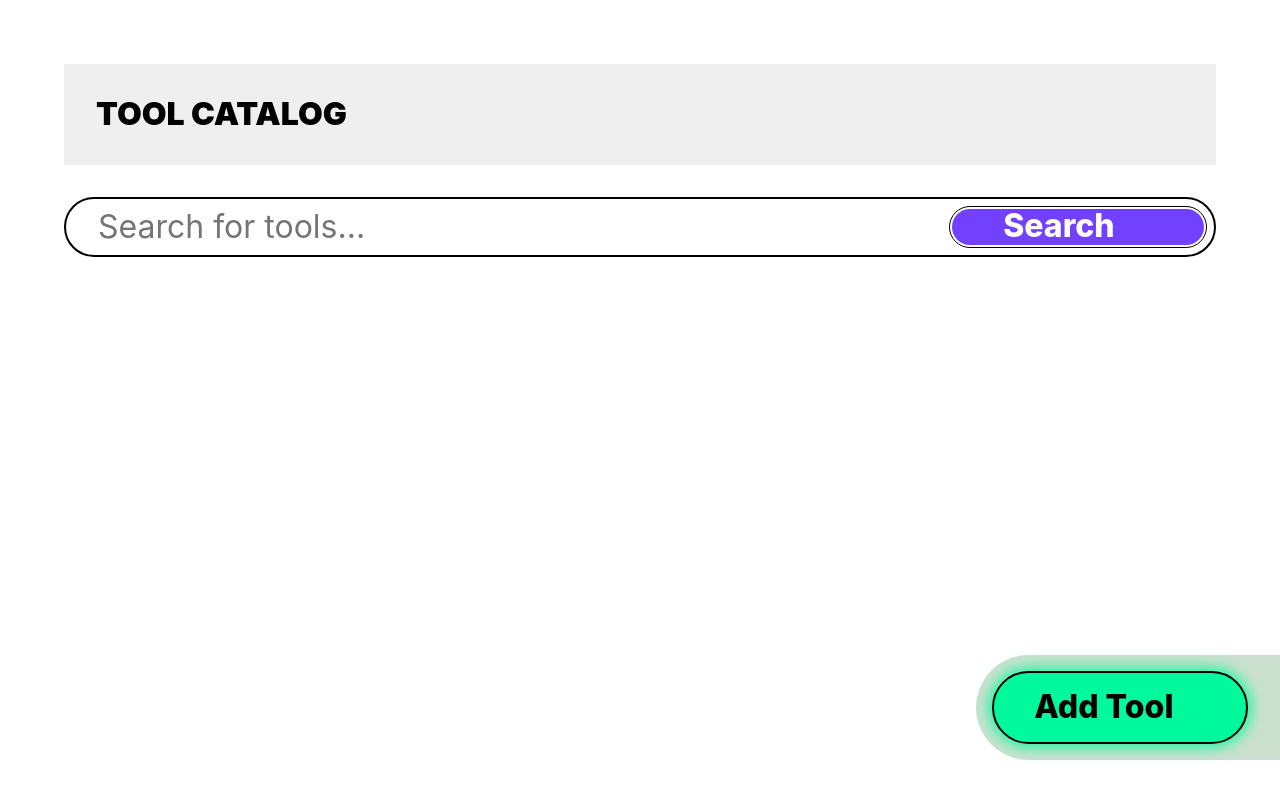
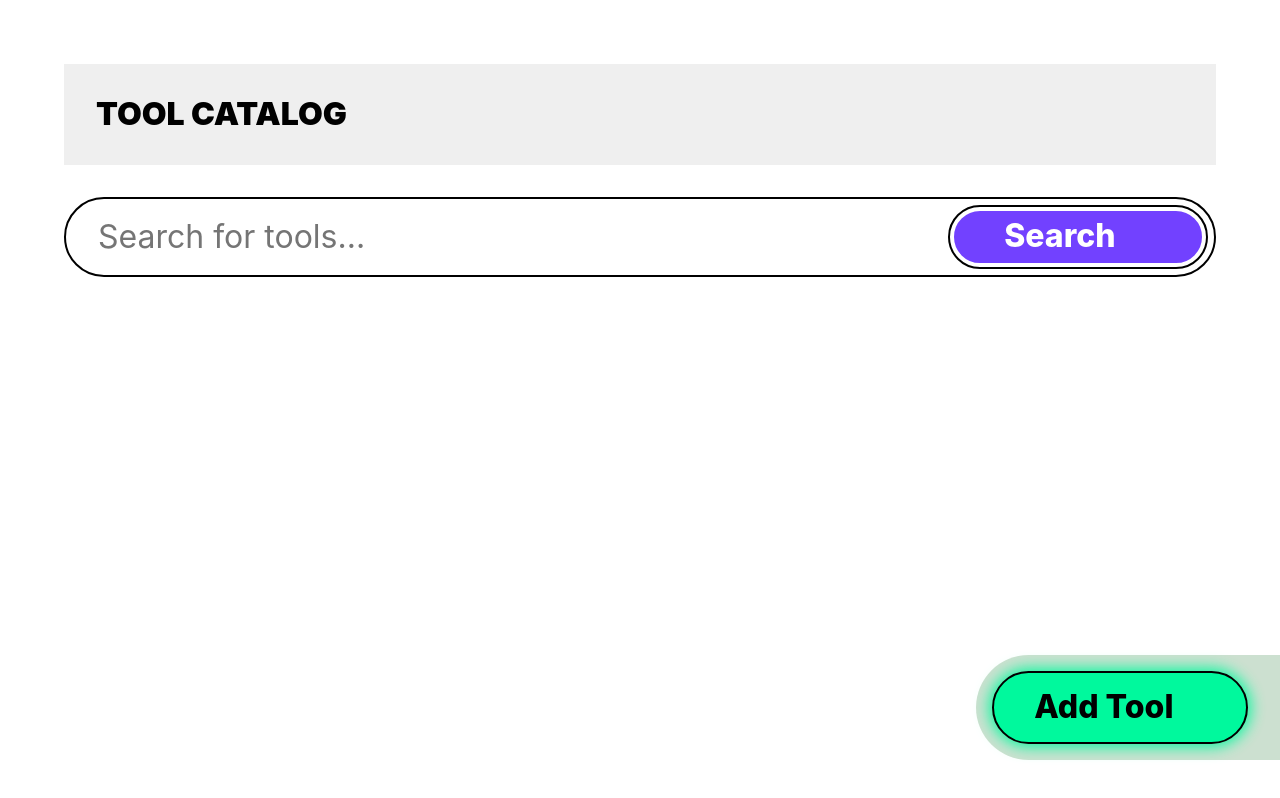
Before and after one commit to wmorian/ToolCat, a website: page public/index.html in a window 1280 px wide. Drawn offline with Linux system fonts and the light colour scheme.

Commit message:
style fixes search button and add button

```diff
--- a/public/styles.css
+++ b/public/styles.css
@@ -125,6 +125,14 @@ fieldset div:last-of-type:has(.hideInput) {
     min-height: 60px;
 }
 
+@media screen and (min-width: 600px) {
+    .search-input {
+        height: 80px;
+        min-height: 80px;
+    }
+
+}
+
 .button-container {
     display: flex;
     padding-top: .5rem;
@@ -197,7 +205,7 @@ dialog .add-button {
     transition: 0.3s;
     margin: 10px;
     margin-top: -50px;
-    border: 2px solid;
+    border: 4px solid;
     background-color: #7241ff;
     width: 80px;
     height: 40px;
@@ -206,7 +214,7 @@ dialog .add-button {
 
 @media (prefers-color-scheme: light) {
     #searchButton {
-        outline: 1px solid black;
+        outline: 2px solid black;
     }
 }
 
@@ -219,7 +227,8 @@ dialog .add-button {
         width: clamp(200px, 20vw, 300px);
     }
     #searchButton {
-        height: 40px;
+        height: 60px;
+        margin-top: -70px;
     }
 }
 
@@ -235,6 +244,16 @@ dialog .add-button {
 
 .gg-search {
     margin: 0 !important;
+    margin-bottom: 5px !important;
+}
+
+@media screen and (min-width: 600px) {
+    .gg-search {
+        transform: scale(var(--ggs,1.5)) !important;
+    }
+    .gg-add {
+        transform: scale(var(--ggs,1.5)) !important;
+    }
 }
 
 .gg-trash {
```
